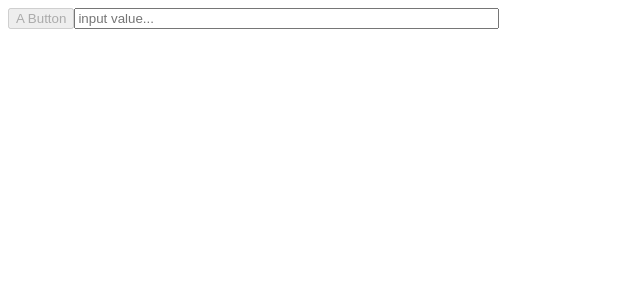
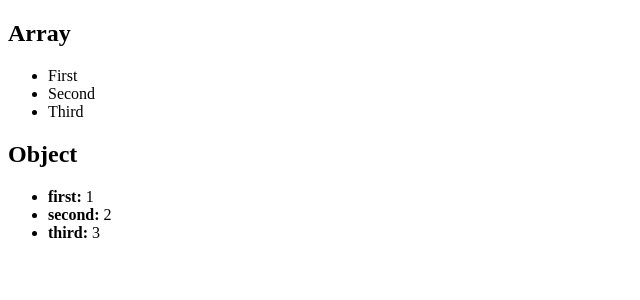
Before and after one commit to doniisetiiawan/react-pzq, a React (Create React App) app: page / in a window 1280 px wide. Shown: the top 300 px of the page, without its empty margins (0-640 px from the left). Built offline with nearby package versions, Linux system fonts and the light colour scheme.

Commit message:
Mapping collections

```diff
--- a/src/index.jsx
+++ b/src/index.jsx
@@ -1,17 +1,33 @@
 import React from 'react';
 import { render } from 'react-dom';
 
-const enabled = false;
-const text = 'A Button';
-const placeholder = 'input value...';
-const size = 50;
+const array = ['First', 'Second', 'Third'];
+
+const object = {
+  first: 1,
+  second: 2,
+  third: 3,
+};
 
 render(
   <section>
-    <button type="button" disabled={!enabled}>
-      {text}
-    </button>
-    <input placeholder={placeholder} size={size} />
+    <h1>Array</h1>
+
+    <ul>
+      {array.map((i) => (
+        <li key={i}>{i}</li>
+      ))}
+    </ul>
+    <h1>Object</h1>
+
+    <ul>
+      {Object.keys(object).map((i) => (
+        <li key={i}>
+          <strong>{i}: </strong>
+          {object[i]}
+        </li>
+      ))}
+    </ul>
   </section>,
   document.getElementById('root'),
 );
```
